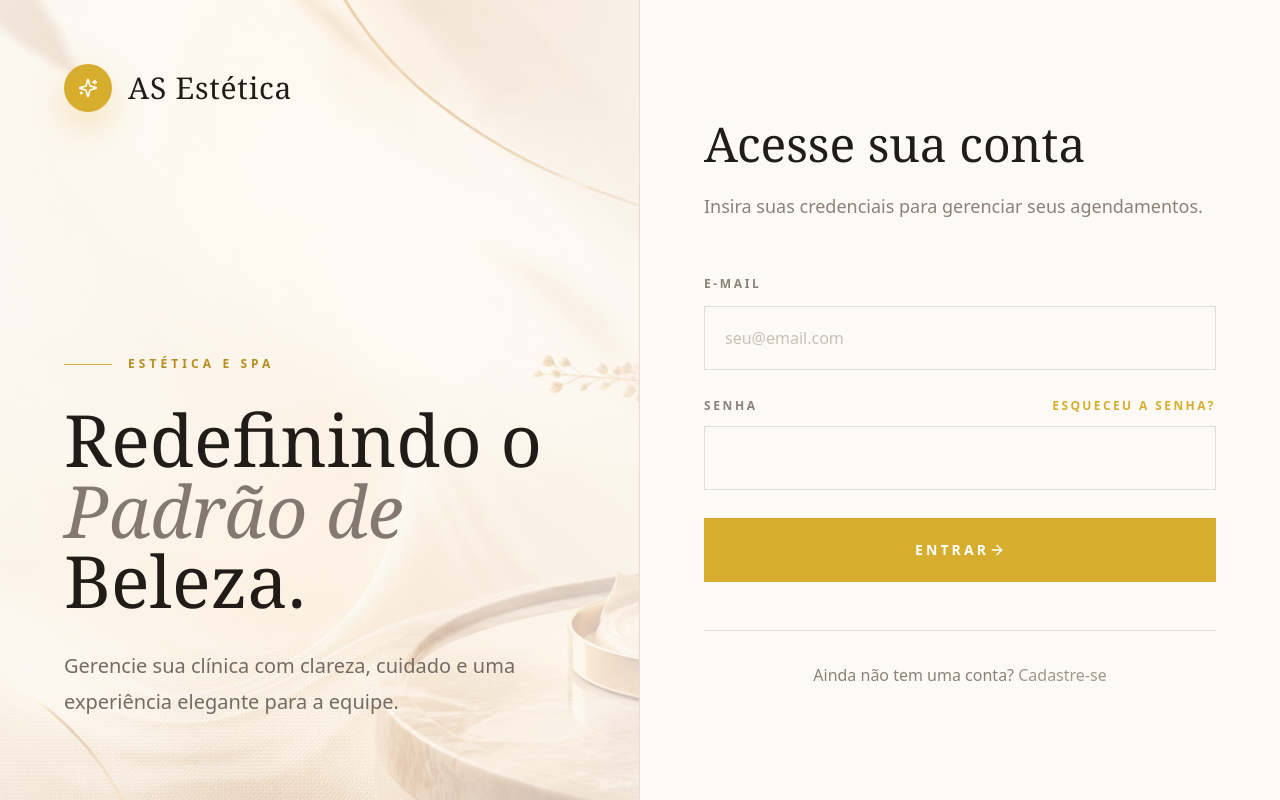
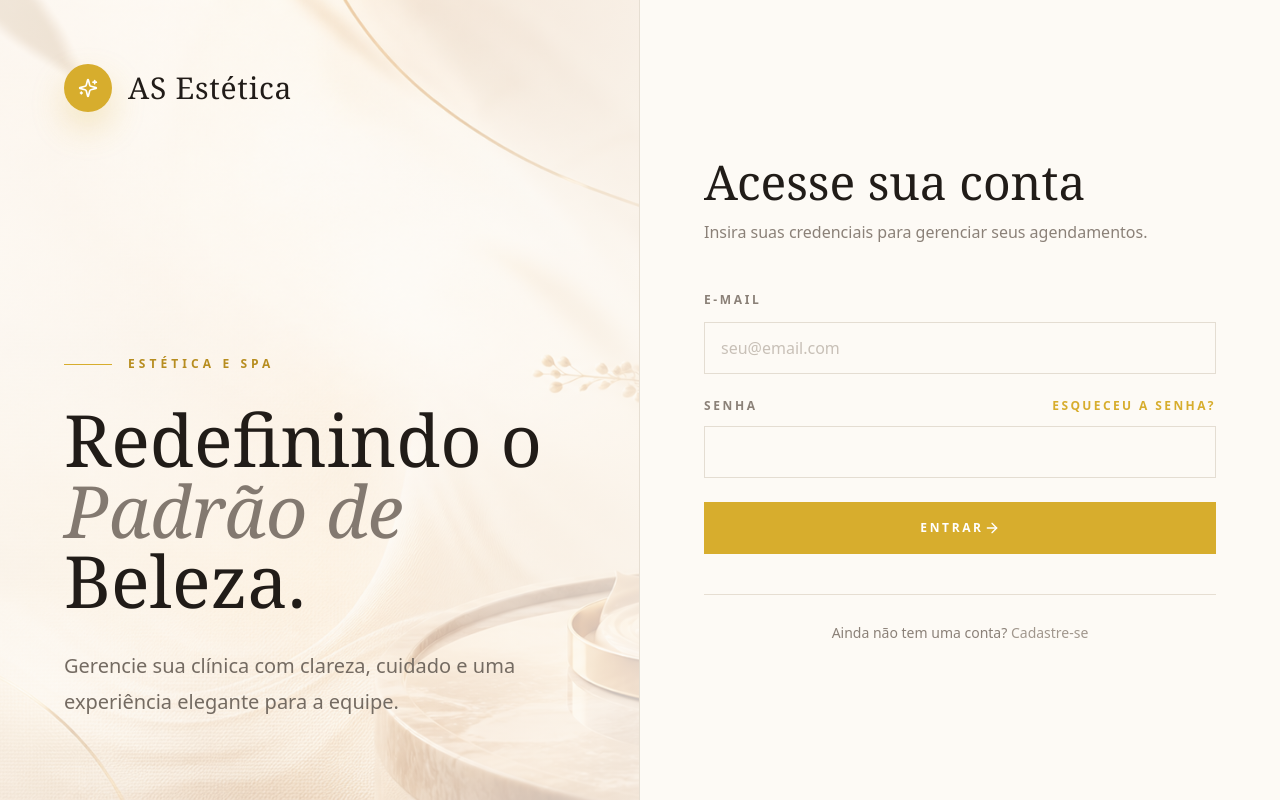
Before and after one commit to SamuelMessias-Dev/as-clinica, a Next.js app: page /login in a window 1280 px wide. Built offline with nearby package versions, Linux system fonts and the light colour scheme; no server answers.

Commit message:
style: compact auth form controls

```diff
--- a/components/auth/auth-workspace.tsx
+++ b/components/auth/auth-workspace.tsx
@@ -94,8 +94,8 @@ export function AuthWorkspace() {
       </section>
 
       <section className="flex min-h-screen items-center justify-center px-6 py-10 sm:px-10 lg:px-16">
-        <div className="w-full max-w-xl">
-          <div className="mb-12 flex items-center gap-3 lg:hidden">
+        <div className="w-full max-w-lg">
+          <div className="mb-10 flex items-center gap-3 lg:hidden">
             <span className="flex h-11 w-11 items-center justify-center rounded-full bg-[#d7ad2d] text-white">
               <Sparkles className="h-5 w-5" />
             </span>
@@ -103,10 +103,10 @@ export function AuthWorkspace() {
           </div>
 
           <div>
-            <h2 className="font-serif text-5xl font-normal leading-tight text-[#211c18]">
+            <h2 className="font-serif text-4xl font-normal leading-tight text-[#211c18] sm:text-5xl">
               {isLogin ? "Acesse sua conta" : "Cadastre sua clínica"}
             </h2>
-            <p className="mt-4 text-lg leading-8 text-[#8b8178]">
+            <p className="mt-3 text-base leading-7 text-[#8b8178]">
               {isLogin
                 ? "Insira suas credenciais para gerenciar seus agendamentos."
                 : "Crie o acesso administrativo para começar a organizar a operação."}
@@ -114,7 +114,7 @@ export function AuthWorkspace() {
           </div>
 
           {isLogin ? (
-            <form action={loginAction} className="mt-12 space-y-7">
+            <form action={loginAction} className="mt-10 space-y-6">
               <div className="space-y-3">
                 <Label htmlFor="login-email" className="text-xs font-bold uppercase tracking-[0.22em] text-[#8b8178]">
                   E-mail
@@ -124,7 +124,7 @@ export function AuthWorkspace() {
                   name="email"
                   type="email"
                   placeholder="seu@email.com"
-                  className="h-16 rounded-none border-[#e4ddd2] bg-transparent px-5 text-base placeholder:text-[#c8c0b7] focus:ring-[#d7ad2d]"
+                  className="h-[52px] rounded-none border-[#e4ddd2] bg-transparent px-4 text-base placeholder:text-[#c8c0b7] focus:ring-[#d7ad2d]"
                 />
               </div>
 
@@ -141,12 +141,12 @@ export function AuthWorkspace() {
                   id="login-password"
                   name="password"
                   type="password"
-                  className="h-16 rounded-none border-[#e4ddd2] bg-transparent px-5 text-base placeholder:text-[#c8c0b7] focus:ring-[#d7ad2d]"
+                  className="h-[52px] rounded-none border-[#e4ddd2] bg-transparent px-4 text-base placeholder:text-[#c8c0b7] focus:ring-[#d7ad2d]"
                 />
               </div>
 
               <Button
-                className="h-16 w-full rounded-none bg-[#d7ad2d] text-sm font-bold uppercase tracking-[0.22em] text-white hover:bg-[#c79b24]"
+                className="h-[52px] w-full rounded-none bg-[#d7ad2d] text-xs font-bold uppercase tracking-[0.22em] text-white hover:bg-[#c79b24]"
                 type="submit"
                 disabled={loginPending}
               >
@@ -156,7 +156,7 @@ export function AuthWorkspace() {
               <StatusMessage state={loginState} />
             </form>
           ) : (
-            <form action={registerAction} className="mt-12 space-y-7">
+            <form action={registerAction} className="mt-10 space-y-6">
               <div className="space-y-3">
                 <Label htmlFor="register-clinic-name" className="text-xs font-bold uppercase tracking-[0.22em] text-[#8b8178]">
                   Nome da clínica
@@ -165,7 +165,7 @@ export function AuthWorkspace() {
                   id="register-clinic-name"
                   name="clinicName"
                   placeholder="AS Estética"
-                  className="h-16 rounded-none border-[#e4ddd2] bg-transparent px-5 text-base placeholder:text-[#c8c0b7] focus:ring-[#d7ad2d]"
+                  className="h-[52px] rounded-none border-[#e4ddd2] bg-transparent px-4 text-base placeholder:text-[#c8c0b7] focus:ring-[#d7ad2d]"
                 />
               </div>
               <div className="space-y-3">
@@ -177,7 +177,7 @@ export function AuthWorkspace() {
                   name="email"
                   type="email"
                   placeholder="contato@asestetica.com.br"
-                  className="h-16 rounded-none border-[#e4ddd2] bg-transparent px-5 text-base placeholder:text-[#c8c0b7] focus:ring-[#d7ad2d]"
+                  className="h-[52px] rounded-none border-[#e4ddd2] bg-transparent px-4 text-base placeholder:text-[#c8c0b7] focus:ring-[#d7ad2d]"
                 />
               </div>
               <div className="space-y-3">
@@ -188,12 +188,12 @@ export function AuthWorkspace() {
                   id="register-password"
                   name="password"
                   type="password"
-                  className="h-16 rounded-none border-[#e4ddd2] bg-transparent px-5 text-base placeholder:text-[#c8c0b7] focus:ring-[#d7ad2d]"
+                  className="h-[52px] rounded-none border-[#e4ddd2] bg-transparent px-4 text-base placeholder:text-[#c8c0b7] focus:ring-[#d7ad2d]"
                 />
               </div>
 
               <Button
-                className="h-16 w-full rounded-none bg-[#d7ad2d] text-sm font-bold uppercase tracking-[0.22em] text-white hover:bg-[#c79b24]"
+                className="h-[52px] w-full rounded-none bg-[#d7ad2d] text-xs font-bold uppercase tracking-[0.22em] text-white hover:bg-[#c79b24]"
                 type="submit"
                 disabled={registerPending}
               >
@@ -204,7 +204,7 @@ export function AuthWorkspace() {
             </form>
           )}
 
-          <div className="mt-12 border-t border-[#e6ded2] pt-8 text-center text-base text-[#8b8178]">
+          <div className="mt-10 border-t border-[#e6ded2] pt-7 text-center text-sm text-[#8b8178]">
             {isLogin ? "Ainda não tem uma conta? " : "Já tem uma conta? "}
             <ModeButton active={false} onClick={() => setMode(isLogin ? "register" : "login")}>
               {isLogin ? "Cadastre-se" : "Entrar"}
```
